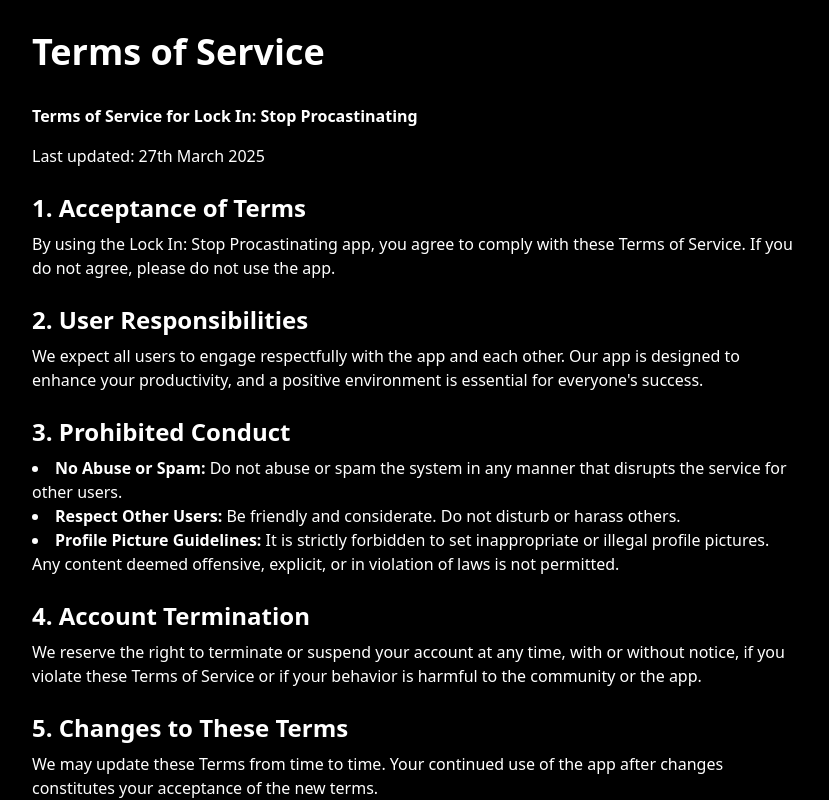
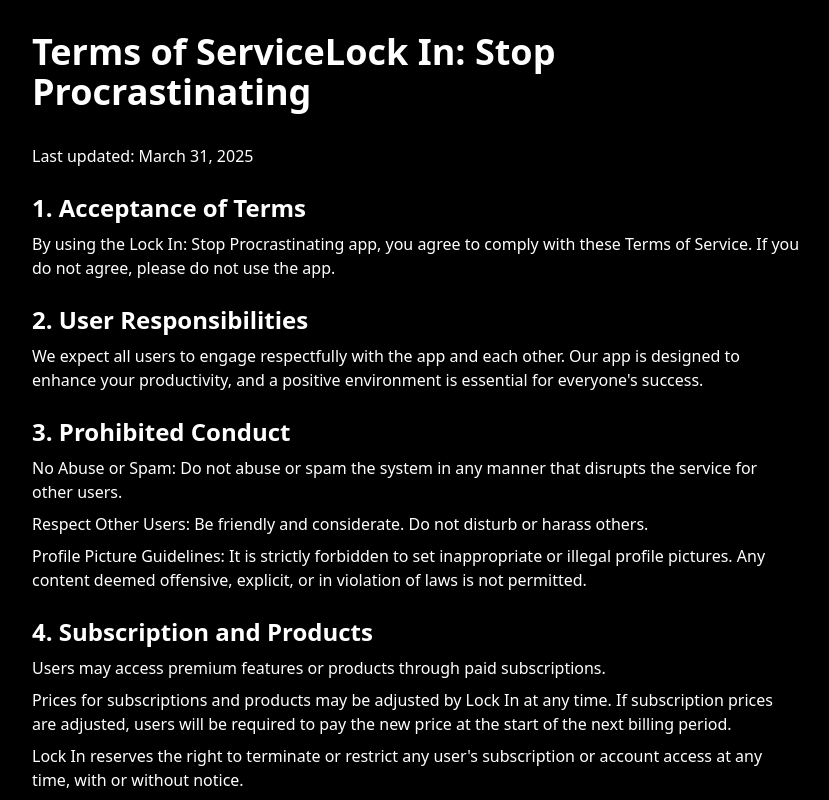
Before and after one commit to calenwu/lockin_page, a React (Vite) app: page /terms-of-service in a window 1280 px wide. Shown: the top 800 px of the page, without its empty margins (224-1053 px from the left). Built offline with nearby package versions, Linux system fonts and the light colour scheme.

Commit message:
adjusted TOS

```diff
--- a/src/pages/TermsOfService.tsx
+++ b/src/pages/TermsOfService.tsx
@@ -5,16 +5,15 @@
   return (
     <div className='min-h-screen bg-black text-white p-8'>
       <div className='max-w-3xl mx-auto'>
-        <h1 className='text-4xl font-bold mb-8'>Terms of Service</h1>
+        <h1 className='text-4xl font-bold mb-8'>
+          Terms of ServiceLock In: Stop Procrastinating
+        </h1>
 
-        <p className='mb-4 font-bold'>
-          Terms of Service for Lock In: Stop Procastinating
-        </p>
-        <p className='mb-4'>Last updated: 27th March 2025</p>
+        <p className='mb-4'>Last updated: March 31, 2025</p>
 
         <h2 className='text-2xl font-bold mt-6 mb-2'>1. Acceptance of Terms</h2>
         <p className='mb-4'>
-          By using the Lock In: Stop Procastinating app, you agree to comply
+          By using the Lock In: Stop Procrastinating app, you agree to comply
           with these Terms of Service. If you do not agree, please do not use
           the app.
         </p>
@@ -29,24 +28,38 @@
         </p>
 
         <h2 className='text-2xl font-bold mt-6 mb-2'>3. Prohibited Conduct</h2>
-        <ul className='list-disc list-inside mb-4'>
-          <li>
-            <strong>No Abuse or Spam:</strong> Do not abuse or spam the system
-            in any manner that disrupts the service for other users.
-          </li>
-          <li>
-            <strong>Respect Other Users:</strong> Be friendly and considerate.
-            Do not disturb or harass others.
-          </li>
-          <li>
-            <strong>Profile Picture Guidelines:</strong> It is strictly
-            forbidden to set inappropriate or illegal profile pictures. Any
-            content deemed offensive, explicit, or in violation of laws is not
-            permitted.
-          </li>
-        </ul>
+        <p>
+          No Abuse or Spam: Do not abuse or spam the system in any manner that
+          disrupts the service for other users.
+        </p>
+        <p className='mt-2'>
+          Respect Other Users: Be friendly and considerate. Do not disturb or
+          harass others.
+        </p>
+        <p className='mt-2'>
+          Profile Picture Guidelines: It is strictly forbidden to set
+          inappropriate or illegal profile pictures. Any content deemed
+          offensive, explicit, or in violation of laws is not permitted.
+        </p>
 
-        <h2 className='text-2xl font-bold mt-6 mb-2'>4. Account Termination</h2>
+        <h2 className='text-2xl font-bold mt-6 mb-2'>
+          4. Subscription and Products
+        </h2>
+        <p>
+          Users may access premium features or products through paid
+          subscriptions.
+        </p>
+        <p className='mt-2'>
+          Prices for subscriptions and products may be adjusted by Lock In at
+          any time. If subscription prices are adjusted, users will be required
+          to pay the new price at the start of the next billing period.
+        </p>
+        <p className='mt-2'>
+          Lock In reserves the right to terminate or restrict any user's
+          subscription or account access at any time, with or without notice.
+        </p>
+
+        <h2 className='text-2xl font-bold mt-6 mb-2'>5. Account Termination</h2>
         <p className='mb-4'>
           We reserve the right to terminate or suspend your account at any time,
           with or without notice, if you violate these Terms of Service or if
@@ -54,19 +67,19 @@
         </p>
 
         <h2 className='text-2xl font-bold mt-6 mb-2'>
-          5. Changes to These Terms
+          6. Changes to These Terms
         </h2>
         <p className='mb-4'>
           We may update these Terms from time to time. Your continued use of the
           app after changes constitutes your acceptance of the new terms.
         </p>
 
-        <h2 className='text-2xl font-bold mt-6 mb-2'>6. Contact Us</h2>
+        <h2 className='text-2xl font-bold mt-6 mb-2'>7. Contact Us</h2>
         <p className='mb-4'>
           If you have any questions or concerns about these Terms of Service,
           please contact:
           <br />
-          Ye Trading (Sole Proprietaryship)
+          Ye Trading (Sole Proprietorship)
           <br />
           calenwubiz@gmail.com
         </p>
```
